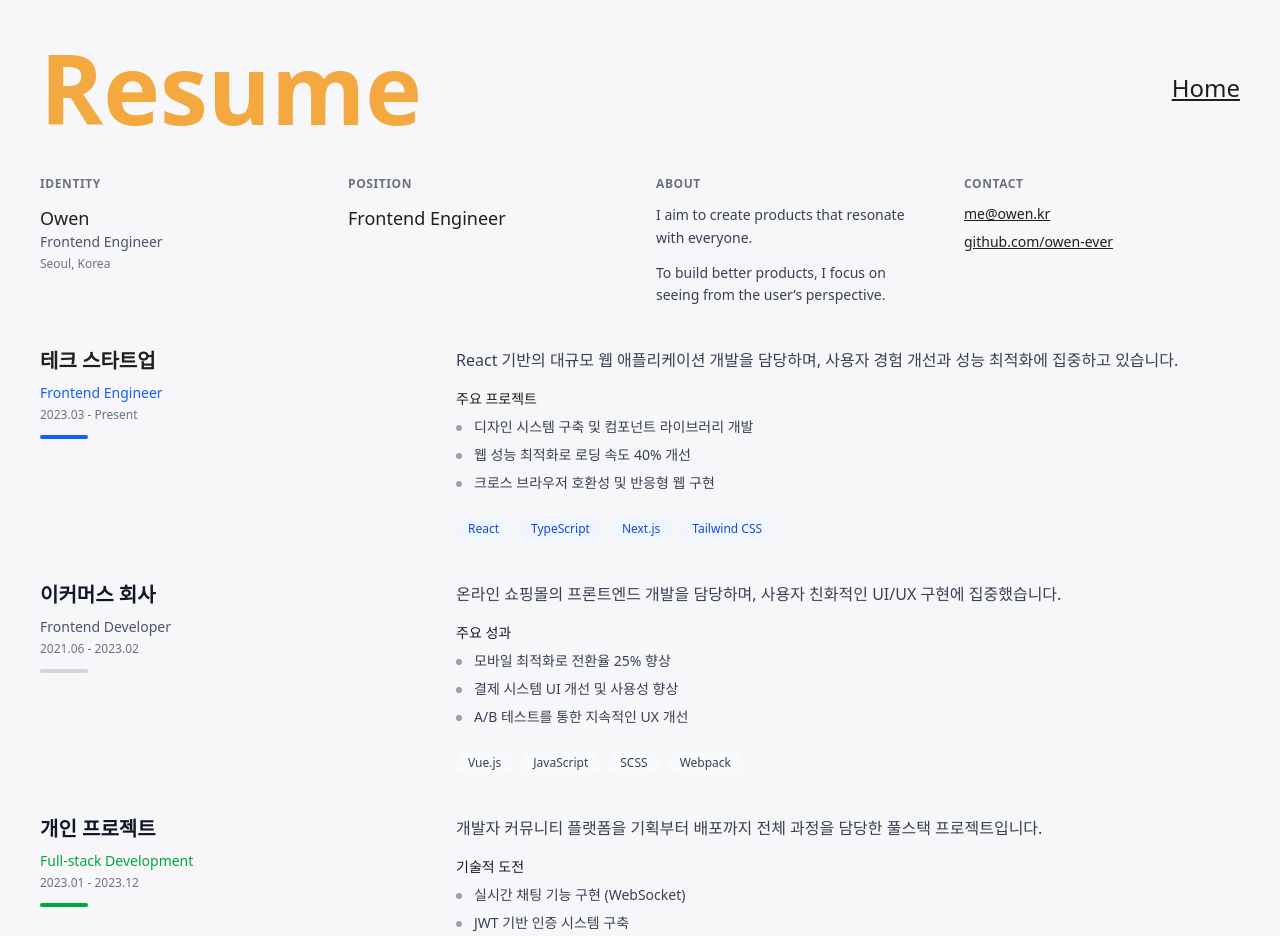
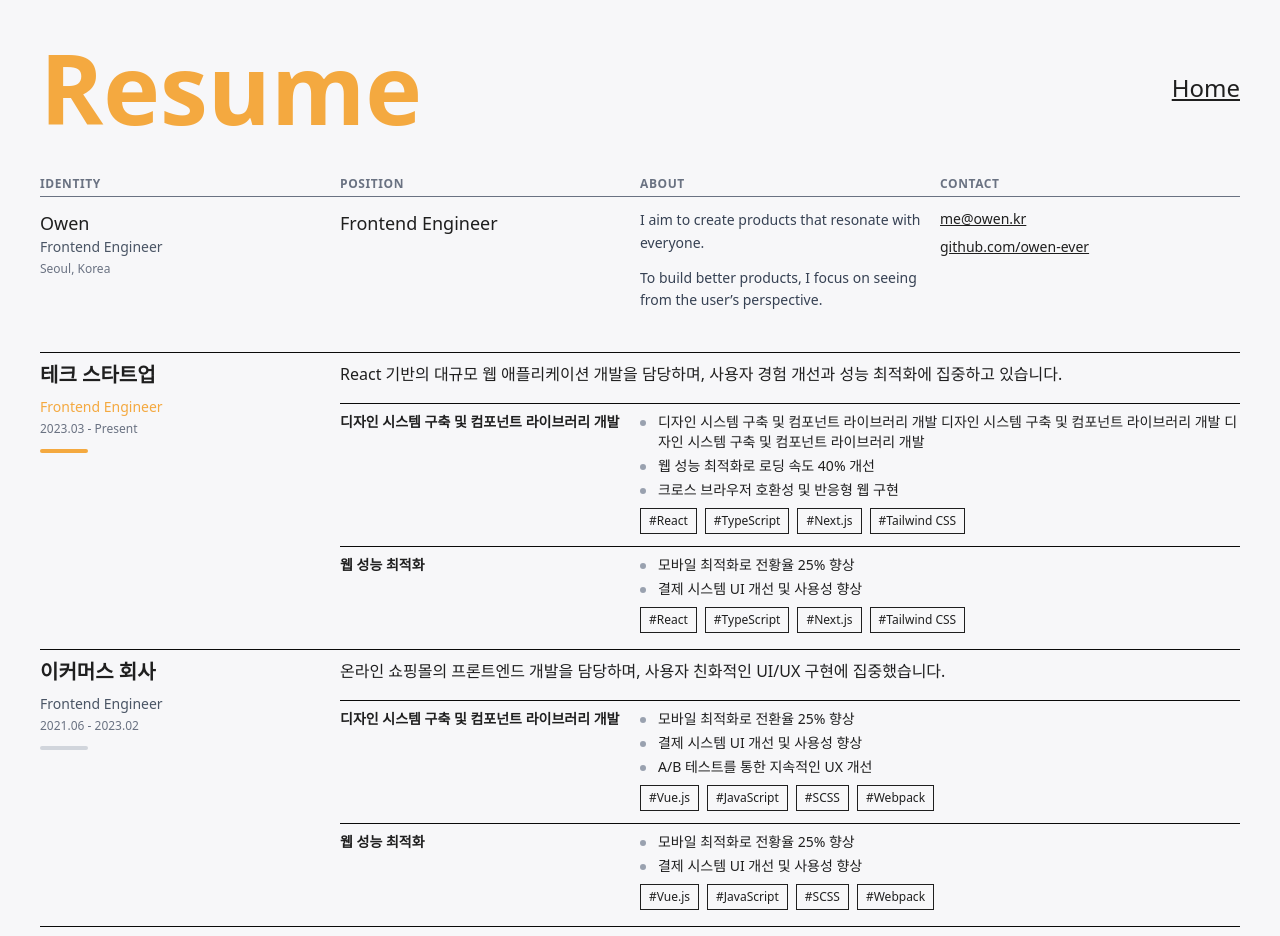
Before and after one commit to owen-ever/ever-blog, a Next.js app: page /en/resume in a window 1280 px wide. Shown: the top 936 px of the page. Built offline with nearby package versions, Linux system fonts and the light colour scheme.

Commit message:
💄 resume 레이아웃 수정

```diff
--- a/src/app/[locale]/resume/page.tsx
+++ b/src/app/[locale]/resume/page.tsx
@@ -3,6 +3,75 @@ import { formatLine } from '@/lib/formatter';
 import { useTranslations } from 'next-intl';
 
 const githubLink = 'https://github.com/owen-ever';
+
+const resumeDatas = [
+  {
+    company: '테크 스타트업',
+    position: 'Frontend Engineer',
+    startDate: '2023.03',
+    endDate: 'Present',
+    description:
+      'React 기반의 대규모 웹 애플리케이션 개발을 담당하며, 사용자 경험 개선과 성능 최적화에 집중하고 있습니다.',
+    projects: [
+      {
+        title: '디자인 시스템 구축 및 컴포넌트 라이브러리 개발',
+        descriptions: [
+          '디자인 시스템 구축 및 컴포넌트 라이브러리 개발 디자인 시스템 구축 및 컴포넌트 라이브러리 개발 디자인 시스템 구축 및 컴포넌트 라이브러리 개발',
+          '웹 성능 최적화로 로딩 속도 40% 개선',
+          '크로스 브라우저 호환성 및 반응형 웹 구현',
+        ],
+        techStack: ['React', 'TypeScript', 'Next.js', 'Tailwind CSS'],
+      },
+      {
+        title: '웹 성능 최적화',
+        descriptions: ['모바일 최적화로 전황율 25% 향상', '결제 시스템 UI 개선 및 사용성 향상'],
+        techStack: ['React', 'TypeScript', 'Next.js', 'Tailwind CSS'],
+      },
+    ],
+  },
+  {
+    company: '이커머스 회사',
+    position: 'Frontend Engineer',
+    startDate: '2021.06',
+    endDate: '2023.02',
+    description: '온라인 쇼핑몰의 프론트엔드 개발을 담당하며, 사용자 친화적인 UI/UX 구현에 집중했습니다.',
+    projects: [
+      {
+        title: '디자인 시스템 구축 및 컴포넌트 라이브러리 개발',
+        descriptions: [
+          '모바일 최적화로 전환율 25% 향상',
+          '결제 시스템 UI 개선 및 사용성 향상',
+          'A/B 테스트를 통한 지속적인 UX 개선',
+        ],
+        techStack: ['Vue.js', 'JavaScript', 'SCSS', 'Webpack'],
+      },
+      {
+        title: '웹 성능 최적화',
+        descriptions: ['모바일 최적화로 전황율 25% 향상', '결제 시스템 UI 개선 및 사용성 향상'],
+        techStack: ['Vue.js', 'JavaScript', 'SCSS', 'Webpack'],
+      },
+    ],
+  },
+  {
+    company: '개인 프로젝트',
+    position: 'Full-stack Developer',
+    startDate: '2023.01',
+    endDate: 'Present',
+    description: '개발자 커뮤니티 플랫폼을 기획부터 배포까지 전체 과정을 담당한 풀스택 프로젝트입니다.',
+    projects: [
+      {
+        title: '기술적 도전',
+        descriptions: ['실시간 채팅 기능 구현 (WebSocket)', 'JWT 기반 인증 시스템 구축', 'Docker를 활용한 배포 자동화'],
+        techStack: ['React', 'TypeScript', 'Next.js', 'Tailwind CSS'],
+      },
+      {
+        title: '웹 성능 최적화',
+        descriptions: ['모바일 최적화로 전황율 25% 향상', '결제 시스템 UI 개선 및 사용성 향상'],
+        techStack: ['Vue.js', 'JavaScript', 'SCSS', 'Webpack'],
+      },
+    ],
+  },
+];
 
 export default function ResumePage() {
   const tHome = useTranslations('HomePage');
@@ -21,9 +90,10 @@ export default function ResumePage() {
 
       <section className="mx-auto w-full">
         <div className="p-0">
-          <div className="grid grid-cols-1 gap-4 sm:grid-cols-2 sm:gap-6 lg:grid-cols-4 lg:gap-8">
+          <div className="grid grid-cols-1 gap-4 sm:grid-cols-2 lg:grid-cols-4 lg:gap-0">
+            {/* <div className="grid grid-cols-1 gap-4 sm:grid-cols-2 sm:gap-6 lg:grid-cols-4 lg:gap-8"> */}
             <div className="space-y-3">
-              <h2 className="text-xs font-semibold tracking-wider text-gray-500 uppercase">Identity</h2>
+              <h2 className="border-b pb-1 text-xs font-semibold tracking-wider text-gray-500 uppercase">Identity</h2>
               <div>
                 <p className="text-colPick text-lg font-medium">Owen</p>
                 <p className="text-sm text-gray-600">Frontend Engineer</p>
@@ -32,14 +102,14 @@ export default function ResumePage() {
             </div>
 
             <div className="space-y-3">
-              <h2 className="text-xs font-semibold tracking-wider text-gray-500 uppercase">Position</h2>
+              <h2 className="border-b pb-1 text-xs font-semibold tracking-wider text-gray-500 uppercase">Position</h2>
               <div>
                 <p className="text-colPick text-lg font-medium">Frontend Engineer</p>
               </div>
             </div>
 
             <div className="space-y-3">
-              <h2 className="text-xs font-semibold tracking-wider text-gray-500 uppercase">About</h2>
+              <h2 className="border-b pb-1 text-xs font-semibold tracking-wider text-gray-500 uppercase">About</h2>
               {formatLine(tHome('description')).map((line, index) => (
                 <p className="text-sm leading-relaxed text-gray-700" key={index}>
                   {line}
@@ -48,7 +118,7 @@ export default function ResumePage() {
             </div>
 
             <div className="space-y-3">
-              <h2 className="text-xs font-semibold tracking-wider text-gray-500 uppercase">Contact</h2>
+              <h2 className="border-b pb-1 text-xs font-semibold tracking-wider text-gray-500 uppercase">Contact</h2>
               <div className="space-y-2">
                 <a
                   href="mailto:me@owen.kr"
@@ -65,155 +135,62 @@ export default function ResumePage() {
       </section>
 
       <section className="mx-auto w-full">
-        <div className="space-y-10">
+        <div className="space-y-4">
           {/* Current Position */}
-          <div className="p-0">
-            <div className="flex flex-col gap-6 lg:flex-row lg:items-start lg:justify-between">
-              <div className="lg:w-1/3">
-                <h3 className="text-colPick mb-2 text-xl font-semibold">테크 스타트업</h3>
-                <p className="mb-1 text-sm font-medium text-blue-600">Frontend Engineer</p>
-                <p className="mb-3 text-xs text-gray-500">2023.03 - Present</p>
-                <div className="h-1 w-12 rounded bg-blue-600"></div>
+          {resumeDatas.map((data, idx) => (
+            <div className="p-0" key={idx}>
+              <div className="flex flex-col border-t pt-2 lg:flex-row lg:items-start lg:justify-between">
+                <div className="lg:w-1/4">
+                  <h3 className="text-colPick mb-2 text-xl font-semibold">{data.company}</h3>
+                  <p
+                    className={`${data.endDate === 'Present' ? 'text-main' : 'text-gray-600'} mb-1 text-sm font-medium`}>
+                    {data.position}
+                  </p>
+                  <p className="mb-3 text-xs text-gray-500">
+                    {data.startDate} - {data.endDate}
+                  </p>
+                  {data.endDate === 'Present' ? (
+                    <div className="bg-main h-1 w-12 rounded" />
+                  ) : (
+                    <div className="h-1 w-12 rounded bg-gray-300" />
+                  )}
                 </div>
 
-              <div className="lg:w-2/3">
-                <div className="mb-6 space-y-4">
-                  <p className="leading-relaxed text-gray-700">
-                    React 기반의 대규모 웹 애플리케이션 개발을 담당하며, 사용자 경험 개선과 성능 최적화에 집중하고
-                    있습니다.
-                  </p>
+                <div className="lg:w-3/4">
+                  <div className="space-y-4">
+                    <p className="text-colPick leading-relaxed">{data.description}</p>
 
                     <div className="space-y-3">
-                    <div>
-                      <h4 className="text-colPick mb-2 text-sm font-medium">주요 프로젝트</h4>
-                      <ul className="space-y-2 text-sm text-gray-700">
-                        <li className="flex items-start">
+                      {data.projects.map((project, idx) => (
+                        <div className="flex flex-col space-y-2 border-t pt-2 lg:flex-row" key={idx}>
+                          <h5 className="text-colPick text-sm font-semibold lg:w-1/3">{project.title}</h5>
+                          <div className="flex flex-col gap-2 lg:w-2/3">
+                            <ul className="text-colPick space-y-1 text-sm">
+                              {project.descriptions.map((description, idx) => (
+                                <li className="flex items-start" key={idx}>
                                   <span className="mt-2 mr-3 h-1.5 w-1.5 flex-shrink-0 rounded-full bg-gray-400"></span>
-                          디자인 시스템 구축 및 컴포넌트 라이브러리 개발
+                                  {description}
                                 </li>
-                        <li className="flex items-start">
-                          <span className="mt-2 mr-3 h-1.5 w-1.5 flex-shrink-0 rounded-full bg-gray-400"></span>웹 성능
-                          최적화로 로딩 속도 40% 개선
-                        </li>
-                        <li className="flex items-start">
-                          <span className="mt-2 mr-3 h-1.5 w-1.5 flex-shrink-0 rounded-full bg-gray-400"></span>
-                          크로스 브라우저 호환성 및 반응형 웹 구현
-                        </li>
+                              ))}
                             </ul>
+
+                            <div className="flex flex-wrap gap-2">
+                              {project.techStack.map((tech, idx) => (
+                                <span className="text-colPick border-1 px-2 py-1 text-xs font-medium" key={idx}>
+                                  #{tech}
+                                </span>
+                              ))}
                             </div>
                           </div>
                         </div>
-
-                <div className="flex flex-wrap gap-2">
-                  <span className="rounded-full bg-blue-50 px-3 py-1 text-xs font-medium text-blue-700">React</span>
-                  <span className="rounded-full bg-blue-50 px-3 py-1 text-xs font-medium text-blue-700">
-                    TypeScript
-                  </span>
-                  <span className="rounded-full bg-blue-50 px-3 py-1 text-xs font-medium text-blue-700">Next.js</span>
-                  <span className="rounded-full bg-blue-50 px-3 py-1 text-xs font-medium text-blue-700">
-                    Tailwind CSS
-                  </span>
-                </div>
-              </div>
-            </div>
-          </div>
-
-          {/* Previous Position */}
-          <div className="p-0">
-            <div className="flex flex-col gap-6 lg:flex-row lg:items-start lg:justify-between">
-              <div className="lg:w-1/3">
-                <h3 className="mb-2 text-xl font-semibold text-gray-900">이커머스 회사</h3>
-                <p className="mb-1 text-sm font-medium text-gray-600">Frontend Developer</p>
-                <p className="mb-3 text-xs text-gray-500">2021.06 - 2023.02</p>
-                <div className="h-1 w-12 rounded bg-gray-300"></div>
-              </div>
-
-              <div className="lg:w-2/3">
-                <div className="mb-6 space-y-4">
-                  <p className="leading-relaxed text-gray-700">
-                    온라인 쇼핑몰의 프론트엔드 개발을 담당하며, 사용자 친화적인 UI/UX 구현에 집중했습니다.
-                  </p>
-
-                  <div className="space-y-3">
-                    <div>
-                      <h4 className="mb-2 text-sm font-medium text-gray-900">주요 성과</h4>
-                      <ul className="space-y-2 text-sm text-gray-700">
-                        <li className="flex items-start">
-                          <span className="mt-2 mr-3 h-1.5 w-1.5 flex-shrink-0 rounded-full bg-gray-400"></span>
-                          모바일 최적화로 전환율 25% 향상
-                        </li>
-                        <li className="flex items-start">
-                          <span className="mt-2 mr-3 h-1.5 w-1.5 flex-shrink-0 rounded-full bg-gray-400"></span>
-                          결제 시스템 UI 개선 및 사용성 향상
-                        </li>
-                        <li className="flex items-start">
-                          <span className="mt-2 mr-3 h-1.5 w-1.5 flex-shrink-0 rounded-full bg-gray-400"></span>
-                          A/B 테스트를 통한 지속적인 UX 개선
-                        </li>
-                      </ul>
-                    </div>
-                  </div>
-                </div>
-
-                <div className="flex flex-wrap gap-2">
-                  <span className="rounded-full bg-gray-50 px-3 py-1 text-xs font-medium text-gray-700">Vue.js</span>
-                  <span className="rounded-full bg-gray-50 px-3 py-1 text-xs font-medium text-gray-700">
-                    JavaScript
-                  </span>
-                  <span className="rounded-full bg-gray-50 px-3 py-1 text-xs font-medium text-gray-700">SCSS</span>
-                  <span className="rounded-full bg-gray-50 px-3 py-1 text-xs font-medium text-gray-700">Webpack</span>
-                </div>
-              </div>
-            </div>
-          </div>
-
-          {/* Side Project */}
-          <div className="p-0">
-            <div className="flex flex-col gap-6 lg:flex-row lg:items-start lg:justify-between">
-              <div className="lg:w-1/3">
-                <h3 className="mb-2 text-xl font-semibold text-gray-900">개인 프로젝트</h3>
-                <p className="mb-1 text-sm font-medium text-green-600">Full-stack Development</p>
-                <p className="mb-3 text-xs text-gray-500">2023.01 - 2023.12</p>
-                <div className="h-1 w-12 rounded bg-green-600"></div>
-              </div>
-
-              <div className="lg:w-2/3">
-                <div className="mb-6 space-y-4">
-                  <p className="leading-relaxed text-gray-700">
-                    개발자 커뮤니티 플랫폼을 기획부터 배포까지 전체 과정을 담당한 풀스택 프로젝트입니다.
-                  </p>
-
-                  <div className="space-y-3">
-                    <div>
-                      <h4 className="mb-2 text-sm font-medium text-gray-900">기술적 도전</h4>
-                      <ul className="space-y-2 text-sm text-gray-700">
-                        <li className="flex items-start">
-                          <span className="mt-2 mr-3 h-1.5 w-1.5 flex-shrink-0 rounded-full bg-gray-400"></span>
-                          실시간 채팅 기능 구현 (WebSocket)
-                        </li>
-                        <li className="flex items-start">
-                          <span className="mt-2 mr-3 h-1.5 w-1.5 flex-shrink-0 rounded-full bg-gray-400"></span>
-                          JWT 기반 인증 시스템 구축
-                        </li>
-                        <li className="flex items-start">
-                          <span className="mt-2 mr-3 h-1.5 w-1.5 flex-shrink-0 rounded-full bg-gray-400"></span>
-                          Docker를 활용한 배포 자동화
-                        </li>
-                      </ul>
-                    </div>
-                  </div>
-                </div>
-
-                <div className="flex flex-wrap gap-2">
-                  <span className="rounded-full bg-green-50 px-3 py-1 text-xs font-medium text-green-700">React</span>
-                  <span className="rounded-full bg-green-50 px-3 py-1 text-xs font-medium text-green-700">Node.js</span>
-                  <span className="rounded-full bg-green-50 px-3 py-1 text-xs font-medium text-green-700">MongoDB</span>
-                  <span className="rounded-full bg-green-50 px-3 py-1 text-xs font-medium text-green-700">Docker</span>
+                      ))}
                     </div>
                   </div>
                 </div>
               </div>
             </div>
+          ))}
+        </div>
       </section>
     </main>
   );
```
Lines whose indentation alone changed are shown as unchanged.
